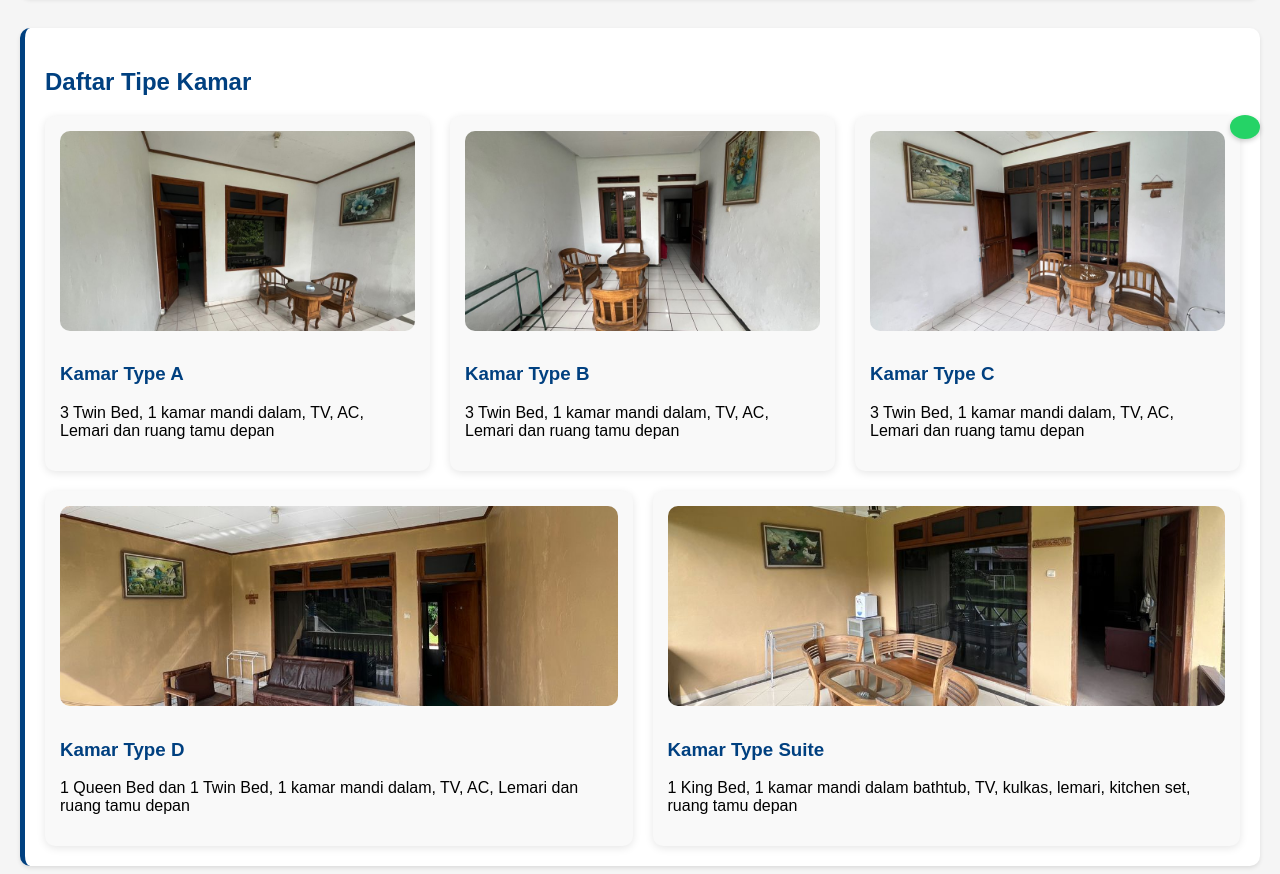
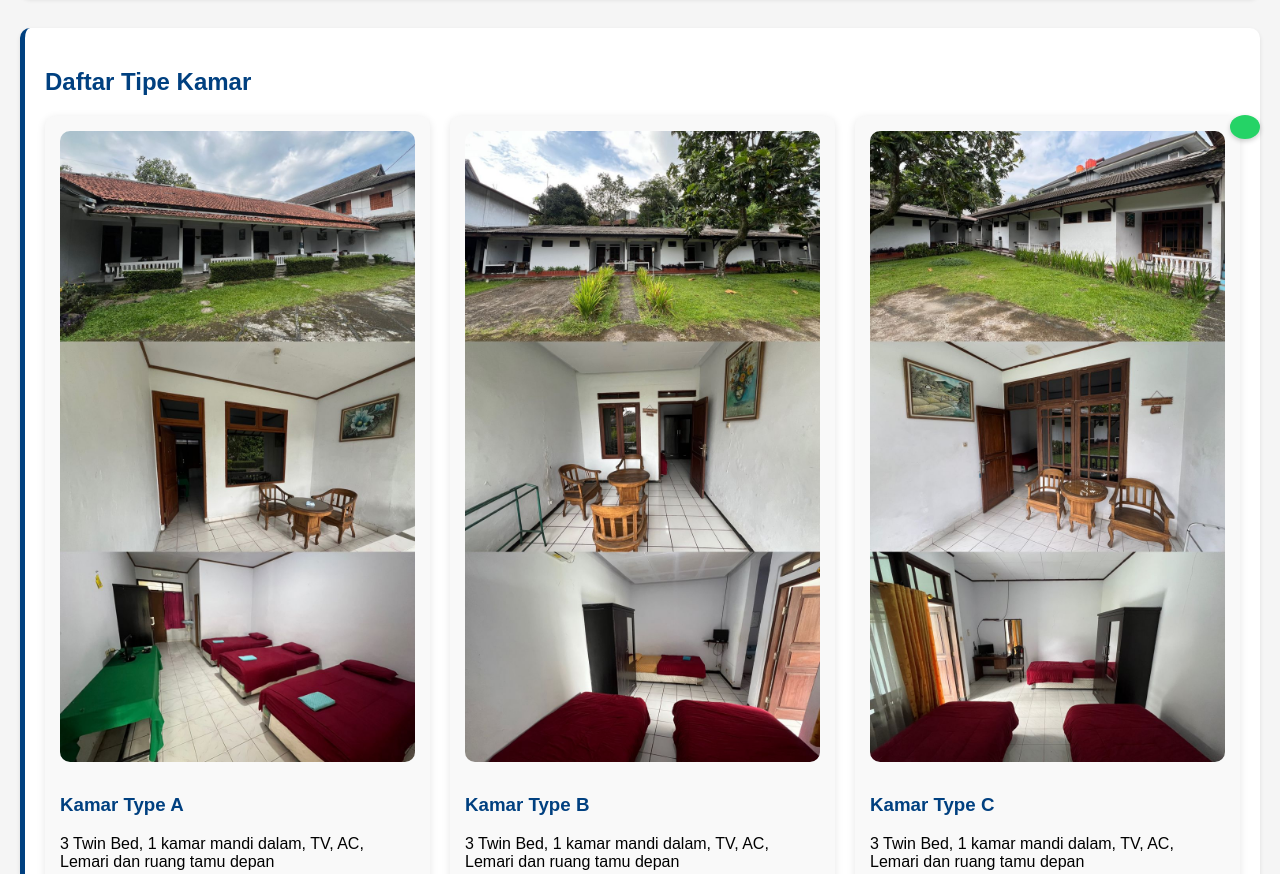
Before and after one commit to wismaprimko/wisma-primkokarmar-puncak-bogor, a plain HTML site: page index.html in a window 1280 px wide. Shown: the part 641-1515 px from the top of the page. Drawn offline with Linux system fonts and the light colour scheme; some icons are missing.

Commit message:
index.html

```diff
--- a/index.html
+++ b/index.html
@@ -71,8 +71,6 @@
 
     .room img {
       width: 100%;
-      max-height: 200px;
-      object-fit: cover;
       border-radius: 10px;
       margin-bottom: 10px;
     }
```
